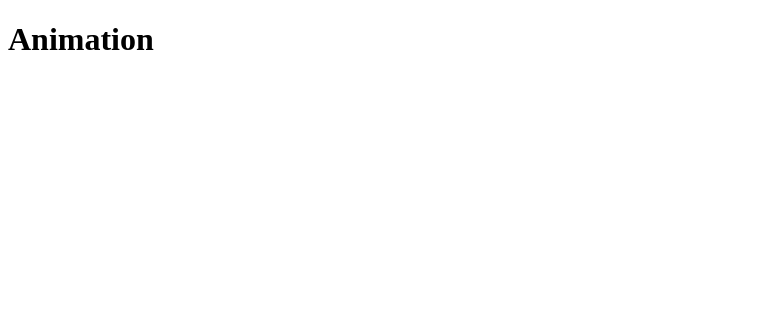
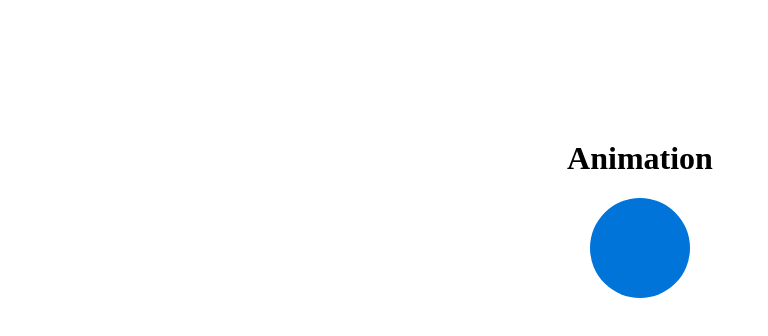
Before and after one commit to victorvianaom/popmotion-test, a plain HTML site: page index.html in a window 1280 px wide. Shown: the whole page, without its empty margins (0-768 px from the left). Drawn offline with nearby package versions, Linux system fonts and the light colour scheme.

Commit message:
css added

```diff
--- /dev/null
+++ b/animation.css
@@ -0,0 +1,14 @@
+.box {
+    width: 100px;
+    height: 100px;
+    background-color: #0074d9;
+    border-radius: 50%;
+  }
+
+  body {
+    display: flex;
+    justify-content: center;
+    align-items: center;
+    flex-direction: column;
+    min-height: 400px;
+  }
--- a/index.html
+++ b/index.html
@@ -2,9 +2,8 @@
 <html lang="en">
 <head>
     <meta charset="UTF-8">
-    <meta http-equiv="X-UA-Compatible" content="IE=edge">
-    <meta name="viewport" content="width=device-width, initial-scale=1.0">
     <title>Animation with Popmotion</title>
+    <link rel="stylesheet" href="./animation.css">
 </head>
 <body>
     <h1>Animation</h1>
```
